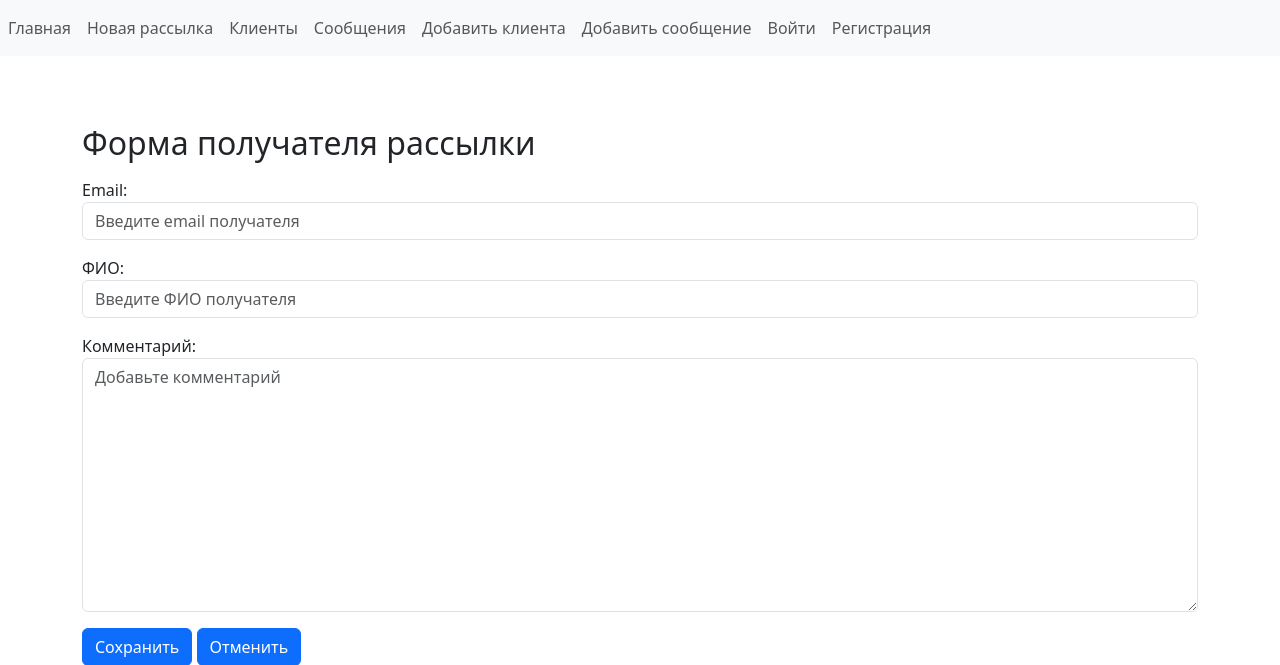
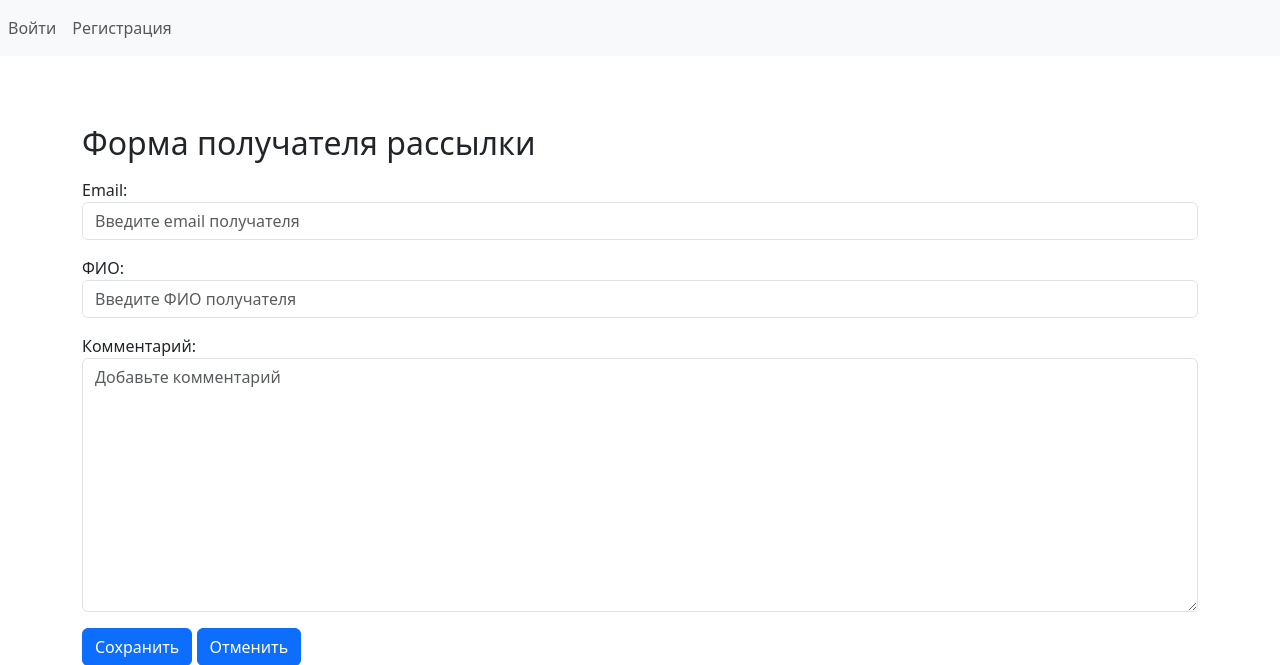
Before and after one commit to SuperZebrocat/NewsletterApp, a Django app: page /clients/new/ in a window 1280 px wide. Shown: the top 665 px of the page. Run offline with Django 5.2, Linux system fonts and the light colour scheme; some libraries are stand-ins or nearby versions.

Commit message:
Base template updated

```diff
--- a/newsletters/templates/newsletters/base.html
+++ b/newsletters/templates/newsletters/base.html
@@ -8,48 +8,7 @@
     <link rel="stylesheet" href="/static/bootstrap.min.css">
 </head>
 <body>
-    <nav class="navbar navbar-expand-lg navbar-light bg-light">
-
-        <div class="collapse navbar-collapse" id="navbarNav">
-            <ul class="navbar-nav">
-                <li class="nav-item active">
-                    <a class="nav-link" href="#">Главная</a>
-                </li>
-
-                <li class="nav-item active">
-                    <a class="nav-link" href="#">Новая рассылка</a>
-                </li>
-
-                <li class="nav-item">
-                    <a class="nav-link" href="{% url 'newsletters:clients_list' %}">Клиенты</a>
-                </li>
-                <li class="nav-item">
-                    <a class="nav-link" href="#">Сообщения</a>
-                </li>
-                <li class="nav-item">
-                    <a class="nav-link" href="{% url 'newsletters:client_create' %}">Добавить клиента</a>
-                </li>
-                <li class="nav-item">
-                    <a class="nav-link" href="#">Добавить сообщение</a>
-                </li>
-                {% if user.is_authenticated %}
-                <li class="nav-item">
-                    <form method="post" action="#" style="display: inline">
-                        {% csrf_token %}
-                        <button type="submit" class="btn btn-link nav-link">Выйти</button>
-                    </form>
-                </li>
-                {% else %}
-                <li class="nav-item">
-                    <a class="nav-link" href="#">Войти</a>
-                </li>
-                <li class="nav-item">
-                    <a class="nav-link" href="#">Регистрация</a>
-                </li>
-                {% endif %}
-            </ul>
-        </div>
-    </nav>
+{% include 'newsletters/includes/inc_nav_bar.html' %}
 
     <div class="container mt-5">
         {% block content %}{% endblock %}
```
